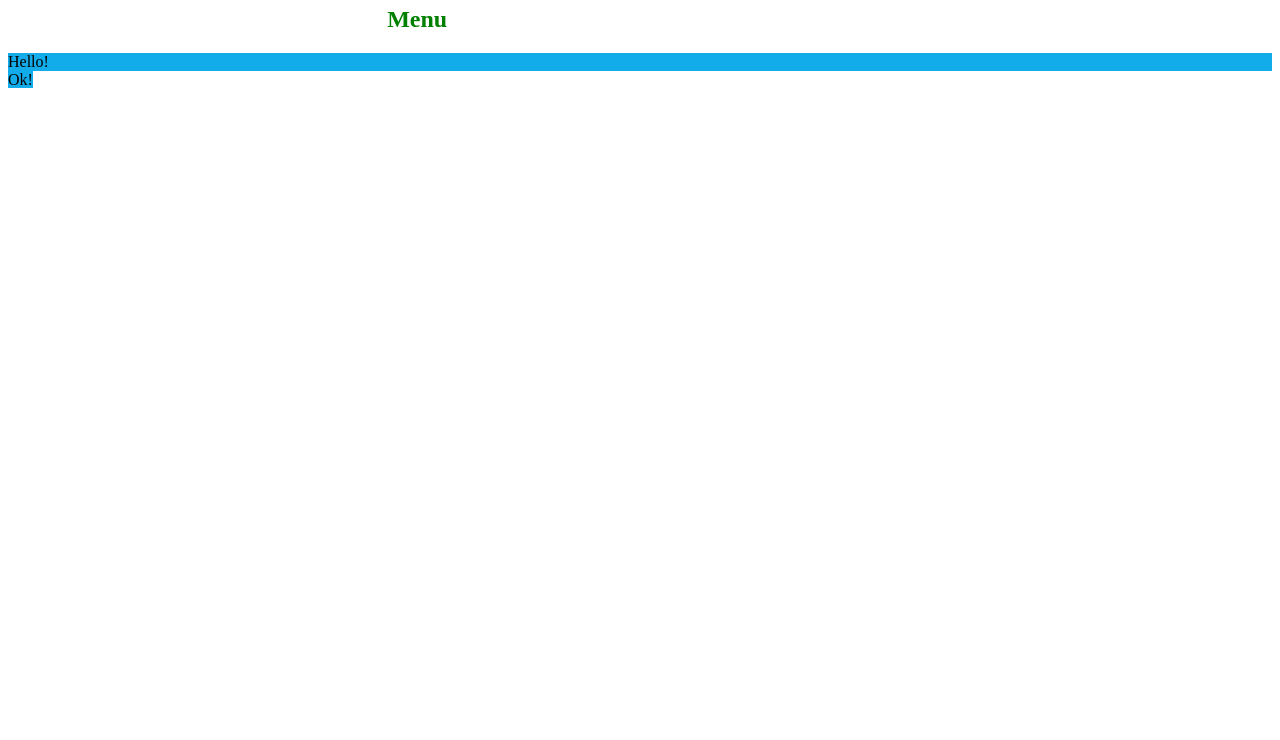
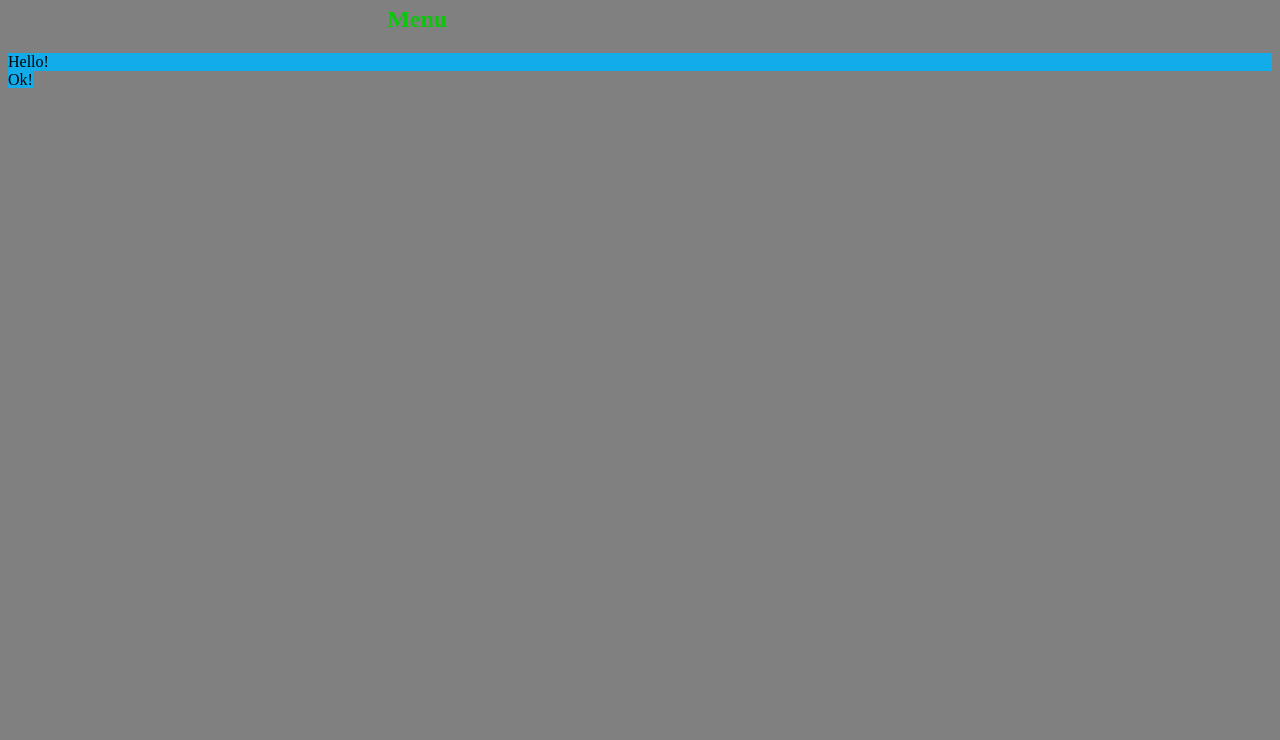
Before and after one commit to SergMonst/Coursera-test, a plain HTML site: page site/index.html in a window 1280 px wide. Shown: the part 60-800 px from the top of the page. Drawn offline with Linux system fonts and the light colour scheme.

Commit message:
back changes

```diff
--- a/site/index.html
+++ b/site/index.html
@@ -2,8 +2,9 @@
     <head>
         <title> Hello thear!</title>
         <style>
+            body {background-color: grey;}
             h1 {color: red}
-            h2 {color: green; margin-left:30%;}
+            h2 {color: rgb(12, 197, 12); margin-left:30%;}
             div, span { background-color: #12acea;}
             div:hover, span:hover {font-size: 20px}
         </style>
```
